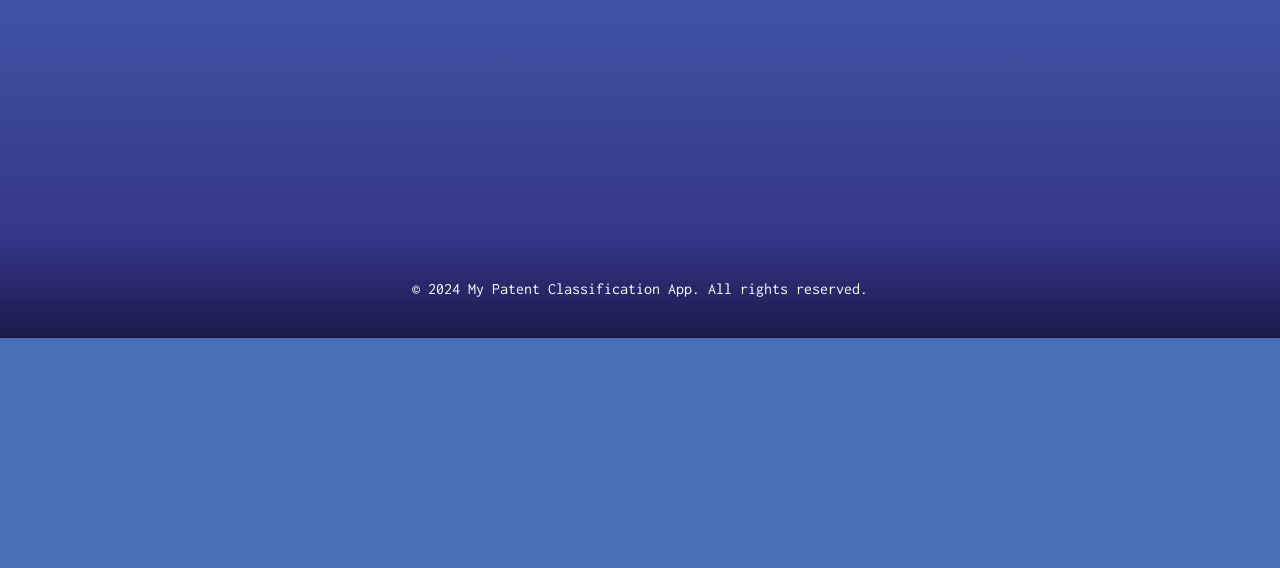
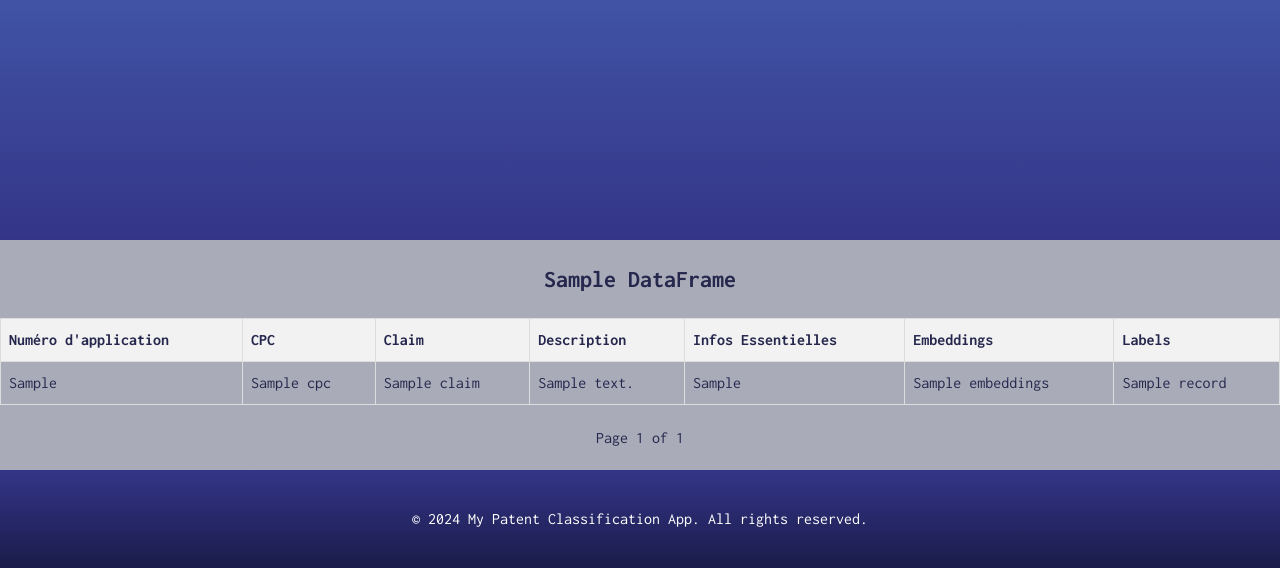
Before and after one commit to ktzkvin/Mastercamp-EXPLAIN, a Flask app: template templates/home.html in a window 1280 px wide. Shown: the part 760-1328 px from the top of the page. Before the commit the page ends 1098 px from the top, so only its background shows below. Run offline with Flask 3, Linux system fonts and the light colour scheme; the template is opened without the code that fills it: most values are stand-ins (such as "Sample title", 1, 10 or a date in 2020); parts of the project's set-up code (start-up, migrations or seed data) failed here and were passed over.

Commit message:
ajout du sample_df a la page home

```diff
--- a/app.py
+++ b/app.py
@@ -1,4 +1,4 @@
-from flask import Flask, render_template
+from flask import Flask, render_template, request
 import joblib
 import lime
 import lime.lime_tabular
@@ -68,9 +68,34 @@ def extract_important_words(description, feature_weights):
         word_weights.append(segment_weights)
     return word_weights
 
+
+def truncate_text(text, max_length=100):
+    if isinstance(text, list):
+        text = ' '.join(text)
+    if len(text) > max_length:
+        return text[:max_length] + '...'
+    return text
+
+
 @app.route('/')
 def home():
-    return render_template('home.html')
+    page = request.args.get('page', 1, type=int)
+    per_page = 10
+    start = (page - 1) * per_page
+    end = start + per_page
+    total_pages = (len(sample_df) + per_page - 1) // per_page  # Calculate total pages
+
+    df_subset = sample_df.iloc[start:end]
+    df_records = df_subset.to_dict(orient='records')
+
+    # Truncate descriptions and infos_essentielles
+    for record in df_records:
+        record['description'] = truncate_text(record['description'], max_length=100)
+        record['infos_essentielles'] = truncate_text(record['infos_essentielles'], max_length=100)
+        record['claim'] = truncate_text(record['claim'], max_length=100)
+
+    return render_template('home.html', df_records=df_records, page=page, total_pages=total_pages)
+
 
 @app.route('/import_patent')
 def import_patent():
--- a/static/css/home.css
+++ b/static/css/home.css
@@ -24,3 +24,41 @@ footer {
     width: 100%;
     position: relative;
 }
+
+ table {
+        width: 100%;
+        border-collapse: collapse;
+    }
+    th, td {
+        padding: 8px;
+        text-align: left;
+        border: 1px solid #ddd;
+    }
+    th {
+        background-color: #f2f2f2;
+    }
+    .truncate {
+        white-space: nowrap;
+        overflow: hidden;
+        text-overflow: ellipsis;
+        max-width: 300px;  /* Adjust as needed */
+    }
+    .pagination {
+        margin: 20px 0;
+        text-align: center;
+    }
+    .pagination a {
+        margin: 0 5px;
+        padding: 5px 10px;
+        text-decoration: none;
+        border: 1px solid #ddd;
+        color: #007bff;
+    }
+    .pagination a:hover {
+        background-color: #007bff;
+        color: white;
+    }
+    .pagination span {
+        margin: 0 5px;
+        padding: 5px 10px;
+    }
--- a/templates/home.html
+++ b/templates/home.html
@@ -1,4 +1,4 @@
-{% extends 'base.html' %}
+ {% extends 'base.html' %}
 
 {% block title %}Home Page{% endblock %}
 
@@ -14,7 +14,45 @@
     <div class="boutons">
         <div class="bouton-import"><a href="{{ url_for('import_patent') }}" class="button">Importer un brevet</a></div>
         <a href="{{ url_for('classification_result') }}" class="button">Résultats de classification</a>
-         <a href="{{ url_for('explain_view', index=0) }}" class ="button">Explication pour l'echantillon 0</a>
+        <a href="{{ url_for('explain_view', index=0) }}" class ="button">Explication pour l'echantillon 0</a>
     </div>
 </section>
+
+<h2>Sample DataFrame</h2>
+<table border="1">
+    <thead>
+        <tr>
+            <th>Numéro d'application</th>
+            <th>CPC</th>
+            <th>Claim</th>
+            <th>Description</th>
+            <th>Infos Essentielles</th>
+            <th>Embeddings</th>
+            <th>Labels</th>
+        </tr>
+    </thead>
+    <tbody>
+        {% for record in df_records %}
+        <tr>
+            <td>{{ record["Numéro d'application"] }}</td>
+            <td>{{ record["CPC"] }}</td>
+            <td>{{ record["claim"] }}</td>
+            <td class="truncate">{{ record["description"] }}</td>
+            <td class="truncate">{{ record["infos_essentielles"] }}</td>
+            <td>{{ record["embeddings"] }}</td>
+            <td>{{ record["labels"] }}</td>
+        </tr>
+        {% endfor %}
+    </tbody>
+</table>
+
+<div class="pagination">
+    {% if page > 1 %}
+    <a href="{{ url_for('home', page=page-1) }}">Previous</a>
+    {% endif %}
+    <span>Page {{ page }} of {{ total_pages }}</span>
+    {% if page < total_pages %}
+    <a href="{{ url_for('home', page=page+1) }}">Next</a>
+    {% endif %}
+</div>
 {% endblock %}
```
